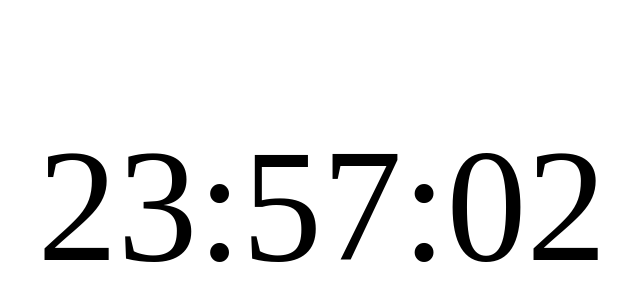
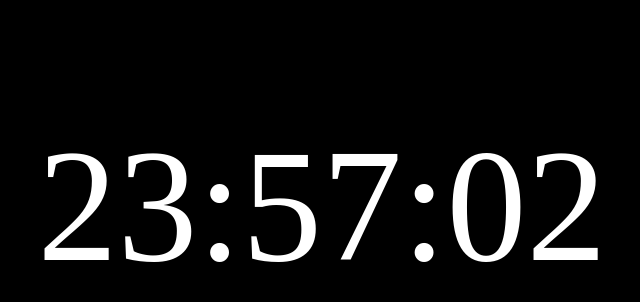
Before and after one commit to dctablac/LiveClock, a plain HTML site: page index.html in a window 1280 px wide. Shown: the part 194-496 px from the top of the page, without its empty margins (318-958 px from the left). Drawn offline with Linux system fonts and the light colour scheme.

Commit message:
Changed colors

```diff
--- a/style.css
+++ b/style.css
@@ -3,7 +3,8 @@
     padding: 0;
 }
 body {
-    background: white;
+    background: black;
+    color: white;
     font-size: 10em;
 
     position: absolute;
```
